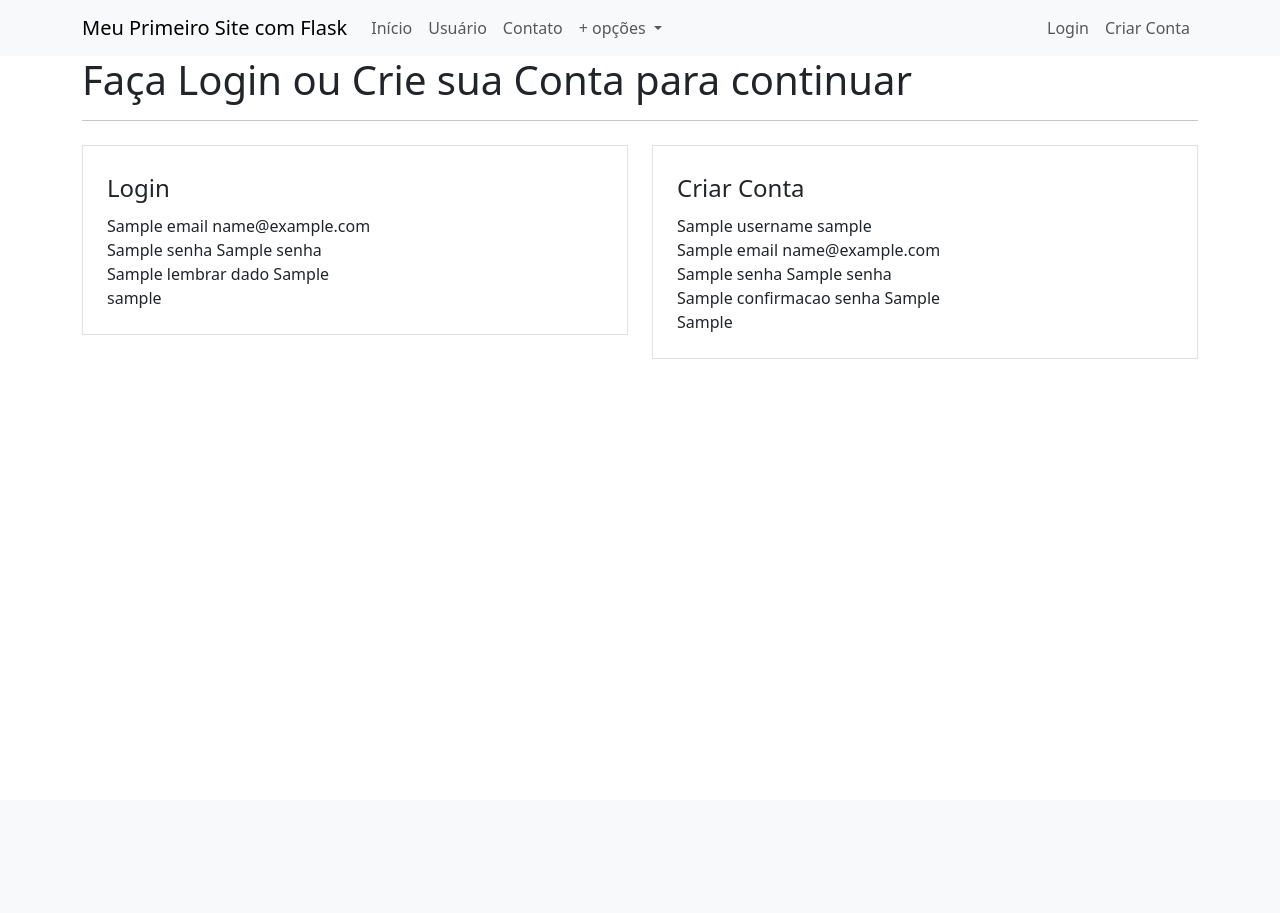
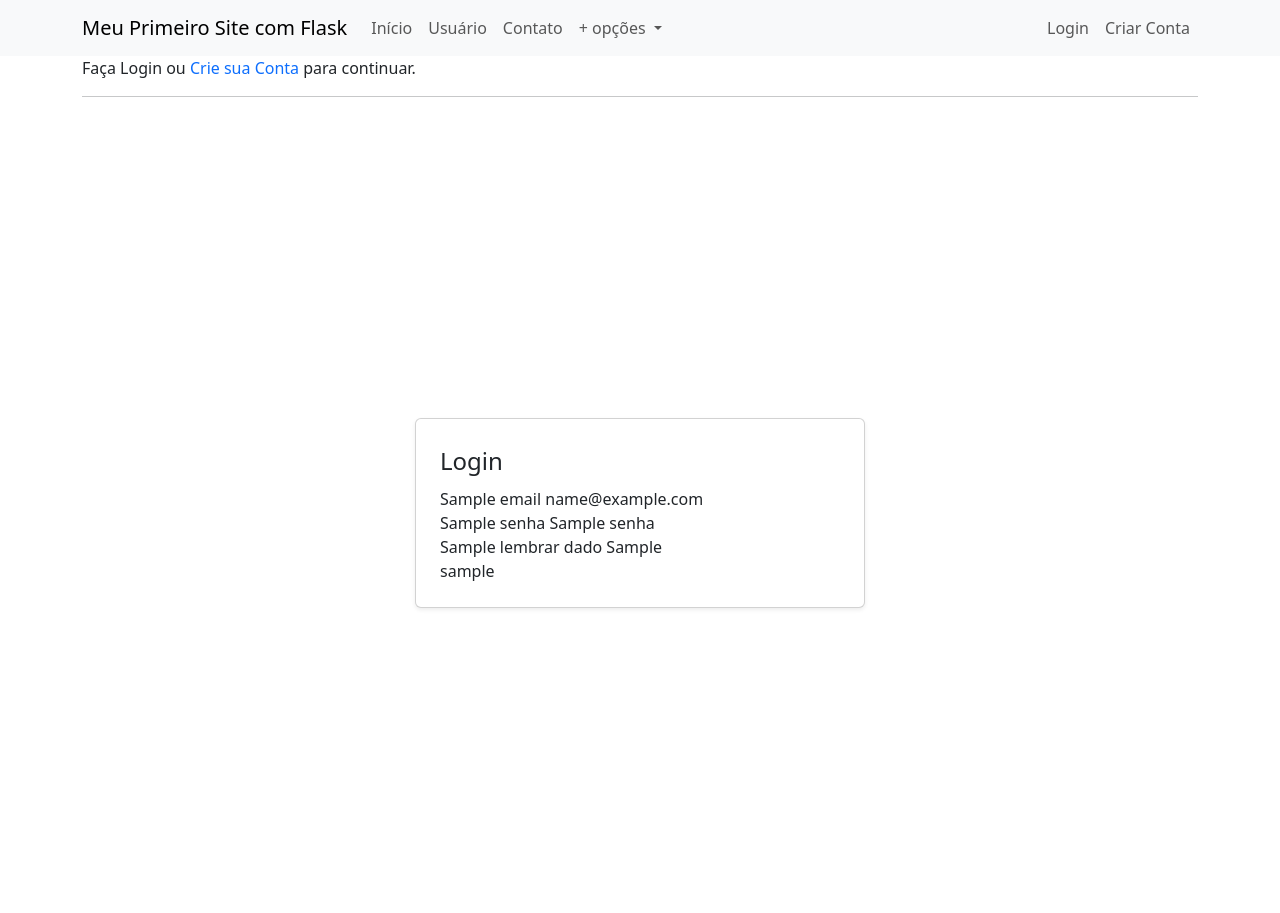
Before and after one commit to CanezPython/primeirositepython, a Python web app: template siteum/templates/login.html in a window 1280 px wide. Before the commit the page ends 359 px from the top, so only its background shows below. Run offline with Jinja, Linux system fonts and the light colour scheme; the template is opened without the code that fills it: most values are stand-ins (such as "Sample title", 1, 10 or a date in 2020).

Commit message:
Refactor login form layout and remove account creation form

```diff
--- a/siteum/templates/login.html
+++ b/siteum/templates/login.html
@@ -1,12 +1,20 @@
 {% extends 'base.html' %}
 
 {% block body %}
-    <div class="container">
-        <h1>Faça Login ou Crie sua Conta para continuar</h1>
+    <div class="container ">
+        <p class="text-dark">
+            Faça Login ou
+            <a href="{{ url_for('criarconta') }}" class="text-primary text-decoration-none">
+                Crie sua Conta
+            </a>
+            para continuar.
+        </p>
         <hr>
         <div class="row">
-            <div class="col">
-                <form method="POST" action="" class="border p-4 mt-2">
+        <div class="container d-flex justify-content-center align-items-center min-vh-100">
+    <!-- Caixa do formulário: define a largura máxima (w-100 + style) e adiciona um visual limpo -->
+            <div class="card p-4 shadow-sm w-100" style="max-width: 450px;">
+                <form method="POST" action="">
                     {{ form_login.csrf_token }}
                     <legend>Login</legend>
                     <fieldset>
@@ -44,67 +52,7 @@
                     {{ form_login.botao_submit_login(class="btn btn-primary mt-2") }}
                 </form>
             </div>
-            <div class="col">
-                <form method="POST" action="" class="border p-4 mt-2">
-                    {{ form_criarconta.csrf_token }}
-                    <legend>Criar Conta</legend>
-                    <fieldset>
-                        <div class="form-group">
-                            {{ form_criarconta.username.label(class="form-control-label") }}
-                            {% if form_criarconta.username.errors %}
-                                {{ form_criarconta.username(class="form-control is-invalid") }}
-                            <div class="invalid-feedback">
-                                {% for erro in form_criarconta.username.errors %}
-                                    {{ erro }}
-                                {% endfor %}
-                            </div>
-                            {% else %}
-                                {{ form_criarconta.username(class="form-control") }}
-                            {% endif %}
-                        </div>
-                        <div class="form-group">
-                            {{ form_criarconta.email.label(class="form-control-label") }}
-                            {% if form_criarconta.email.errors %}
-                                {{ form_criarconta.email(class="form-control is-invalid") }}
-                            <div class="invalid-feedback">
-                                {% for erro in form_criarconta.email.errors %}
-                                    {{ erro }}
-                                {% endfor %}
-                            </div>
-                            {% else %}
-                                {{ form_criarconta.email(class="form-control") }}
-                            {% endif %}
-                        </div>
-                        <div class="form-group">
-                            {{ form_criarconta.senha.label(class="form-control-label") }}
-                            {% if form_criarconta.senha.errors %}
-                                {{ form_criarconta.senha(class="form-control is-invalid") }}
-                            <div class="invalid-feedback">
-                                {% for erro in form_criarconta.senha.errors %}
-                                    {{ erro }}
-                                {% endfor %}
-                            </div>
-                            {% else %}
-                                {{ form_criarconta.senha(class="form-control") }}
-                            {% endif %}
-                        </div>
-                        <div class="form-group">
-                            {{ form_criarconta.confirmacao_senha.label(class="form-control-label") }}
-                            {% if form_criarconta.confirmacao_senha.errors %}
-                                {{ form_criarconta.confirmacao_senha(class="form-control is-invalid") }}
-                            <div class="invalid-feedback">
-                                {% for erro in form_criarconta.confirmacao_senha.errors %}
-                                    {{ erro }}
-                                {% endfor %}
-                            </div>
-                            {% else %}
-                                {{ form_criarconta.confirmacao_senha(class="form-control") }}
-                            {% endif %}
-                        </div>
-                    </fieldset>
-                    {{ form_criarconta.botao_submit_criarconta(class="btn btn-primary mt-2") }}
-                </form>
-            </div>
+        </div>
         </div>
     </div>
 {% endblock %}
```
